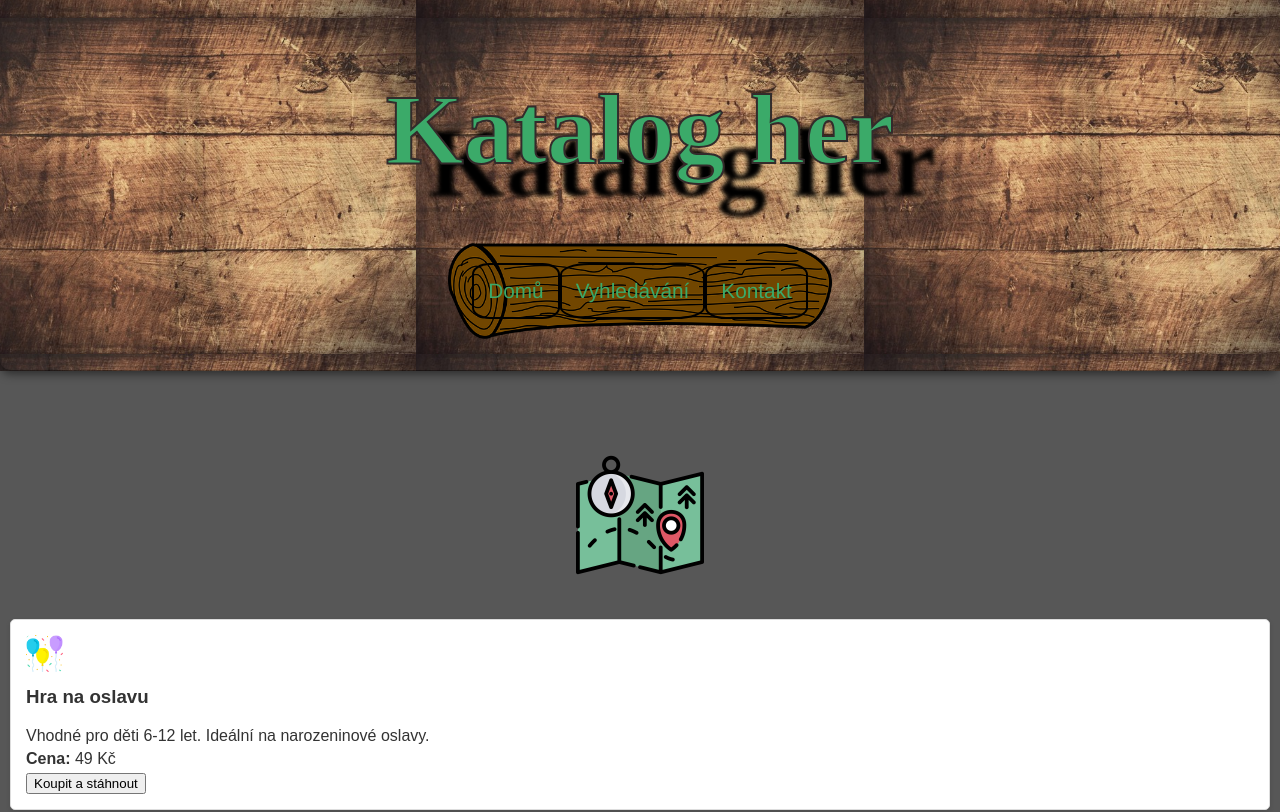
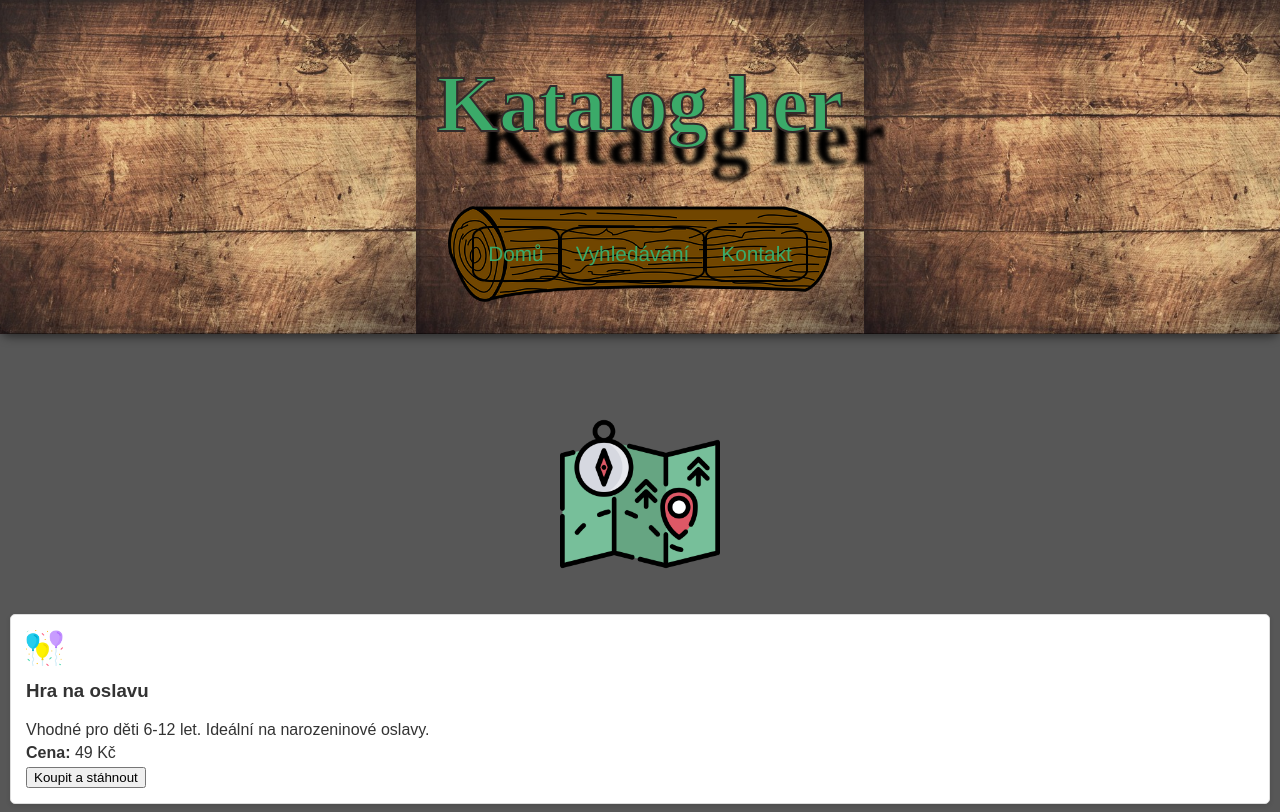
Before and after one commit to Akytas/Katka, a plain HTML site: page katalog.html in a window 1280 px wide. Shown: the top 812 px of the page. Drawn offline with Linux system fonts and the light colour scheme.

Commit message:
Add files via upload

```diff
--- a/stylykatalog.css
+++ b/stylykatalog.css
@@ -28,7 +28,7 @@ header {
 /* Hlavní nadpis (h1) v hlavičce */
 header h1 {
     font-family: 'Times New Roman', Times, serif; /* Styl písma */
-    font-size: 100px; /* Velikost textu */
+    font-size: 5rem; /* Velikost textu */
     font-weight: bold; /* Tučné písmo */
     color: rgb(59, 170, 105); /* Zelená barva textu */
     -webkit-text-stroke: 2px rgb(51, 43, 43); /* Kontura textu (pro moderní prohlížeče) */
@@ -95,11 +95,11 @@ main {
 }
 
 .mapa img {
-display: block;
-width: 10%;
-padding: 20px;
-margin: 0 auto;
-
+    display: block; /* Zajistí, že obrázek bude blokový prvek */
+    margin: 0 auto; /* Vycentruje obrázek horizontálně */
+    width: 10rem; /* Nastaví šířku obrázku na 10 % rodiče */
+    height: auto; /* Zachová proporce obrázku */
+    padding: 20px; /* Vnitřní odsazení kolem obrázku (volitelné) */
 }
 
 /* Karty hry */
--- a/stylykontakt.css
+++ b/stylykontakt.css
@@ -28,7 +28,7 @@ header {
 
 header h1 {
     font-family: 'Times New Roman', Times, serif; /* Styl písma nadpisu */
-    font-size: 100px; /* Velikost písma */
+    font-size: 5rem; /* Velikost písma */
     font-weight: bold; /* Tučné písmo */
     color: rgb(59, 170, 105); /* Zelená barva textu */
     -webkit-text-stroke: 2px rgb(51, 43, 43); /* Kontura textu (pro moderní prohlížeče) */
--- a/stylyvyhledávání.css
+++ b/stylyvyhledávání.css
@@ -1,3 +1,4 @@
+
 /* Reset stylů pro všechny prvky */
 html, body {
     margin: 0;
@@ -91,6 +92,12 @@ nav a:hover {
     text-align: center;
  }
 
+ main img {
+ width: 25rem;
+ }
+
+
+
 /* Zápatí stránky */
 footer {
     text-align: center; /* Zarovnání textu na střed */
```
Also changed, not shown: vyhledávání.html (line endings or trailing spaces).
